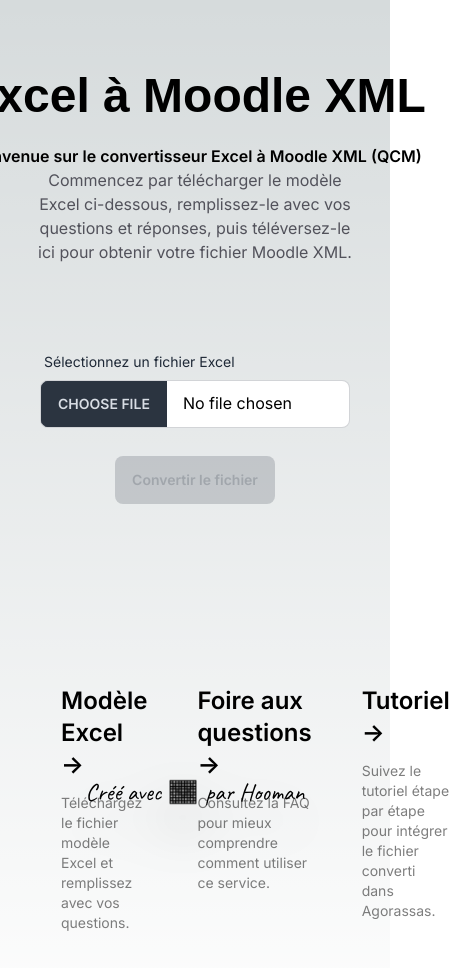
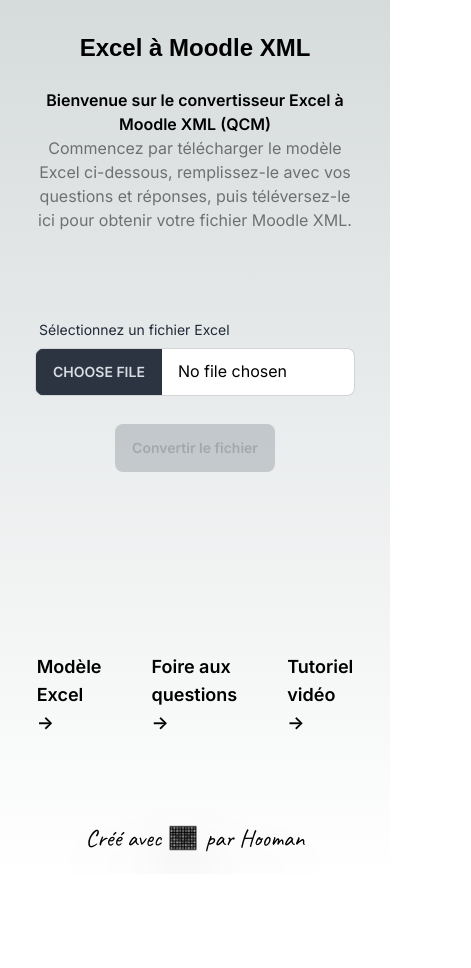
Before and after one commit to hhdreamer13/excel-xml-converter, a Next.js app: page / in a window 390 px wide. Shown: the top 968 px of the page, 471 px wide, since content can reach past the window. After the commit the page ends 874 px from the top, so only its background shows below. Built offline with nearby package versions, Linux system fonts and the light colour scheme; a web font is replaced by a local one.

Commit message:
commit fix some issues.

```diff
--- a/src/app/faq/page.js
+++ b/src/app/faq/page.js
@@ -2,10 +2,11 @@
 import Faq from "@/components/Faq";
 import Link from "next/link";
 import Image from "next/image";
+import Footer from "@/components/Footer";
 
 export default function Home() {
   return (
-    <main className='flex min-h-screen flex-col items-center p-10'>
+    <div className='flex min-h-screen flex-col items-center p-10'>
       <div className='z-10 max-w-5xl items-center justify-center w-fit mb-20'>
         <Link href='/'>
           <h1 className='left-0 top-0 flex w-full justify-center font-bold text-5xl font-literata rounded-lg pb-6 pt-8 dark:from-inherit lg:w-auto lg:p-4'>
@@ -21,20 +22,21 @@
       <div className='w-full text-left lg:max-w-5xl lg:w-full'>
         <Link
           href='/'
-          className='btn border border-gray-300 hover:border-gray-400 dark:bg-gray-600 dark:hover:bg-gray-700'
+          className='btn px-3 py-1 border border-gray-300 hover:border-gray-400'
         >
           <Image
             src='/return.svg'
             alt='Retour'
             width={20}
             height={20}
-            className=''
+            className='dark:invert'
           />
         </Link>
       </div>
-      <div className='mb-20 flex text-left mx-auto justify-center items-start gap-2 lg:max-w-5xl lg:w-full'>
+      <div className='mb-10 flex text-left mx-auto justify-center items-start gap-2 lg:max-w-5xl lg:w-full'>
         <Faq />
       </div>
-    </main>
+      <Footer />
+    </div>
   );
 }
--- a/src/app/page.js
+++ b/src/app/page.js
@@ -5,35 +5,35 @@
 
 export default function Home() {
   return (
-    <main className='flex min-h-screen flex-col items-center p-10'>
+    <main className='flex min-h-screen flex-col items-center p-0 sm:p-10'>
       <div className='max-w-5xl items-center justify-center w-fit mb-20'>
-        <h1 className='left-0 top-0 flex w-full justify-center font-bold text-5xl font-literata rounded-lg pb-6 pt-8 dark:from-inherit lg:w-auto lg:p-4'>
+        <h1 className='left-0 top-0 flex w-full justify-center font-bold text-2xl sm:text-5xl font-literata rounded-lg pb-6 pt-8 dark:from-inherit lg:w-auto lg:p-4'>
           Excel à Moodle XML
         </h1>
-        <p className='w-[30rem] mx-auto text-center font-semibold'>
+        <p className='w-80 sm:w-[30rem] mx-auto text-center font-semibold'>
           Bienvenue sur le convertisseur Excel à Moodle XML (QCM)
         </p>
-        <p className='w-2/3 mx-auto text-center text-zinc-600'>
+        <p className='w-80 sm:w-2/3 mx-auto text-center opacity-50'>
           Commencez par télécharger le modèle Excel ci-dessous, remplissez-le
           avec vos questions et réponses, puis téléversez-le ici pour obtenir
           votre fichier Moodle XML.
         </p>
       </div>
       <ConverterDisplay />
-      <div className='mb-20 flex text-left mx-auto justify-center items-start gap-2 lg:max-w-5xl lg:w-full'>
+      <div className='mb-14 flex text-left mx-auto justify-center items-start gap-2 w-80 sm:max-w-5xl sm:w-full'>
         <a
           href='/qcm_modele.xlsx'
           className='group rounded-lg border border-transparent px-5 py-4 transition-colors hover:border-gray-300 hover:bg-gray-100 hover:dark:border-neutral-700 hover:dark:bg-neutral-800 hover:dark:bg-opacity-30'
           target='_blank'
           rel='noopener noreferrer'
         >
-          <h2 className={`mb-3 text-2xl font-semibold`}>
+          <h2 className={`mb-3 text-lg sm:text-2xl font-semibold`}>
             Modèle Excel{" "}
             <span className='inline-block transition-transform group-hover:translate-x-1 motion-reduce:transform-none'>
               -&gt;
             </span>
           </h2>
-          <p className={`m-0 max-w-[25ch] text-sm opacity-50`}>
+          <p className={`m-0 max-w-[25ch] text-sm opacity-50 hidden sm:block`}>
             Téléchargez le fichier modèle Excel et remplissez avec vos
             questions.
           </p>
@@ -42,13 +42,13 @@
           href='/faq'
           className='group rounded-lg border border-transparent px-5 py-4 transition-colors hover:border-gray-300 hover:bg-gray-100 hover:dark:border-neutral-700 hover:dark:bg-neutral-800/30'
         >
-          <h2 className={`mb-3 text-2xl font-semibold`}>
+          <h2 className={`mb-3 text-lg sm:text-2xl font-semibold`}>
             Foire aux questions{" "}
             <span className='inline-block transition-transform group-hover:translate-x-1 motion-reduce:transform-none'>
               -&gt;
             </span>
           </h2>
-          <p className={`m-0 max-w-[25ch] text-sm opacity-50`}>
+          <p className={`m-0 max-w-[25ch] text-sm opacity-50 hidden sm:block`}>
             Consultez la FAQ pour mieux comprendre comment utiliser ce service.
           </p>
         </Link>
@@ -59,13 +59,13 @@
           target='_blank'
           rel='noopener noreferrer'
         >
-          <h2 className={`mb-3 text-2xl font-semibold`}>
-            Tutoriel{" "}
+          <h2 className={`mb-3 text-lg sm:text-2xl font-semibold`}>
+            Tutoriel vidéo{" "}
             <span className='inline-block transition-transform group-hover:translate-x-1 motion-reduce:transform-none'>
               -&gt;
             </span>
           </h2>
-          <p className={`m-0 max-w-[25ch] text-sm opacity-50`}>
+          <p className={`m-0 max-w-[25ch] text-sm opacity-50 hidden sm:block`}>
             Suivez le tutoriel étape par étape pour intégrer le fichier converti
             dans Agorassas.
           </p>
--- a/src/components/Faq.jsx
+++ b/src/components/Faq.jsx
@@ -13,7 +13,7 @@
           <div className='collapse-title text-xl font-medium'>
             Qu'est-ce que ce site fait ?
           </div>
-          <div className='collapse-content text-zinc-600'>
+          <div className='collapse-content opacity-60'>
             <p>
               Cette web app convertit vos fichiers Excel contenant des questions
               à choix multiples (QCM) en fichiers XML compatibles avec Moodle.
@@ -26,7 +26,7 @@
           <div className='collapse-title text-xl font-medium'>
             Comment ça marche ?
           </div>
-          <div className='collapse-content text-zinc-600'>
+          <div className='collapse-content opacity-60'>
             <ol className='list-decimal	ml-4 flex flex-col gap-3'>
               <li>
                 <span className='font-bold block'>
@@ -72,7 +72,7 @@
           <div className='collapse-title text-xl font-medium'>
             J'ai déjà un QCM sur Word/PDF. Que devrais-je faire ?
           </div>
-          <div className='collapse-content text-zinc-600'>
+          <div className='collapse-content opacity-60'>
             <p>
               Si vous avez déjà un QCM dans un format autre qu'Excel, il
               faudrait copier-coller les questions et les réponses dans le{" "}
@@ -81,7 +81,7 @@
                 download
                 className='text-green-600 hover:text-green-500'
               >
-                modèle Excel
+                modèle&nbsp;Excel
               </a>
               .
             </p>
@@ -92,7 +92,7 @@
           <div className='collapse-title text-xl font-medium'>
             Y a-t-il des limitations à connaître ?
           </div>
-          <div className='collapse-content text-zinc-600'>
+          <div className='collapse-content opacity-60'>
             <p>
               Pour le moment, ce service ne convertit que des QCM avec
               exactement{" "}
@@ -107,7 +107,7 @@
           <div className='collapse-title text-xl font-medium'>
             Y a-t-il des consignes spéciales pour remplir le modèle Excel ?
           </div>
-          <div className='collapse-content text-zinc-600'>
+          <div className='collapse-content opacity-60'>
             <p className='mb-3'>Oui, veuillez suivre ces règles :</p>
             <ul className='list-disc ml-4 flex flex-col gap-3'>
               <li>
@@ -133,15 +133,15 @@
             <div className='collapse-title text-xl font-medium'>
               Est-ce que je peux voir un exemple de fichier Excel rempli ?
             </div>
-            <div className='collapse-content text-zinc-600'>
-              <p className='mb-4'>
+            <div className='collapse-content'>
+              <p className='mb-4 opacity-60'>
                 Voici un exemple de comment les colonnes pourraient être
                 remplies :
               </p>
-              <ul className='flex flex-col gap-3 mb-4 rounded-none'>
+              <ul className='flex flex-col gap-3 mb-4 rounded-none opacity-60'>
                 <li className='border-b'>
-                  <span className='font-bold block'>question:</span> Quel Etat
-                  n'a pas adhéré à l'Union européen en 2004 ?
+                  <span className='font-bold'>question:</span> Quel Etat n'a pas
+                  adhéré à l'Union européen en 2004 ?
                 </li>
                 <li className='border-b'>
                   <span className='font-bold'>reponseA :</span> Estonie
@@ -153,14 +153,20 @@
                   <span className='font-bold'>reponseC :</span> Pologne
                 </li>
                 <li className='border-b'>
-                  <span className='font-bold'>bonneReponse (A, B ou C):</span> B
+                  <span className='font-bold'>bonneReponse (A, B ou C) :</span>{" "}
+                  B
                 </li>
               </ul>
-              <a href='/qcm.png' target='_blank' rel='noopener noreferrer'>
+              <a
+                href='/qcm.png'
+                target='_blank'
+                rel='noopener noreferrer'
+                className='opacity-100'
+              >
                 <Image
                   src='/qcm.png'
                   alt='Exemple de fichier Excel rempli'
-                  className='mb-3'
+                  className='mb-3 dark:opacity-60 opacity-75 hover:opacity-100 duration-300 transition-opacity'
                   width={600}
                   height={400}
                 />
@@ -172,7 +178,7 @@
             <div className='collapse-title text-xl font-medium'>
               Mes données sont-elles stockées sur le site ?
             </div>
-            <div className='collapse-content text-zinc-600'>
+            <div className='collapse-content opacity-60'>
               <p>
                 Non, vos données sont traitées en temps réel et ne sont pas
                 stockées sur le serveur. Toutes les opérations sont éphémères et
--- a/src/components/Footer.jsx
+++ b/src/components/Footer.jsx
@@ -2,8 +2,8 @@
 
 const Footer = () => {
   return (
-    <footer className='group absolute bottom-0 mb-5 w-full p-4 font-titre text-2xl font-caveat'>
-      <div className='flex items-center justify-center gap-4'>
+    <footer className='group bottom-0 mb-5 w-fit sm:w-full font-titre text-2xl font-caveat'>
+      <div className=''>
         <a href='https://www.hhdev.pro/' rel='noreferrer' target='_blanc'>
           <span className='flex items-center justify-center drop-shadow-2xl'>
             Créé avec
```
